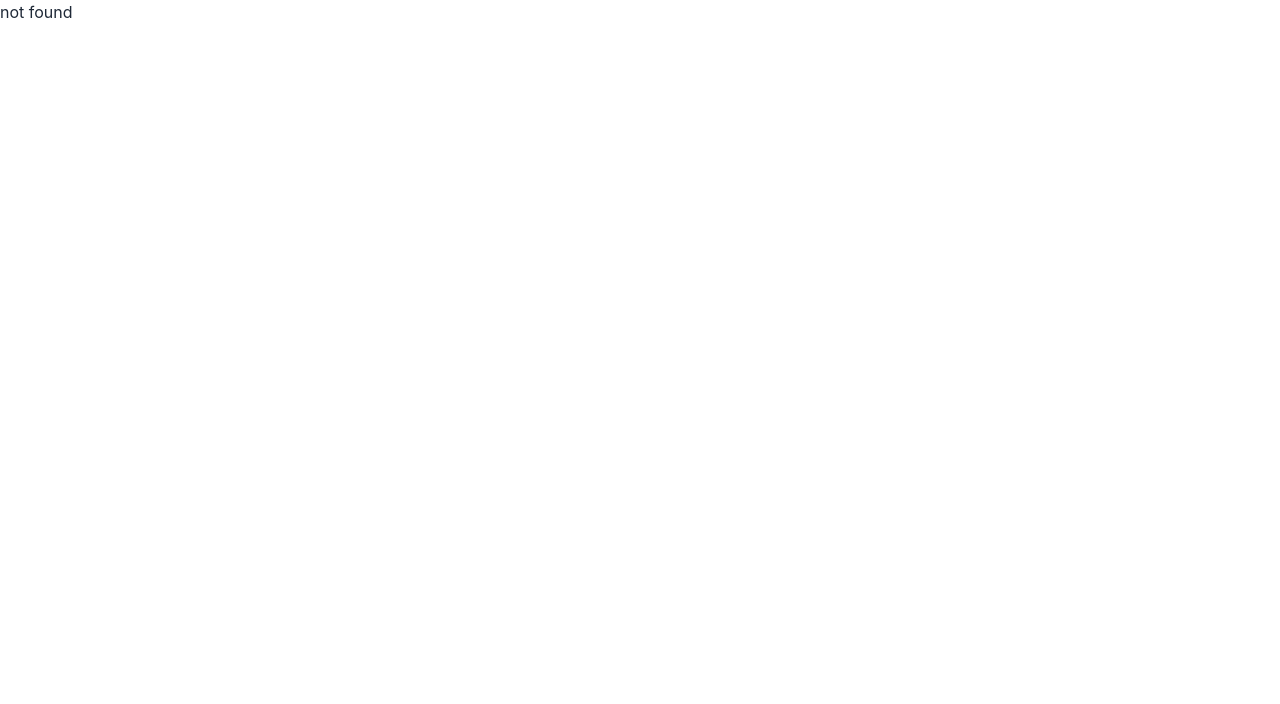
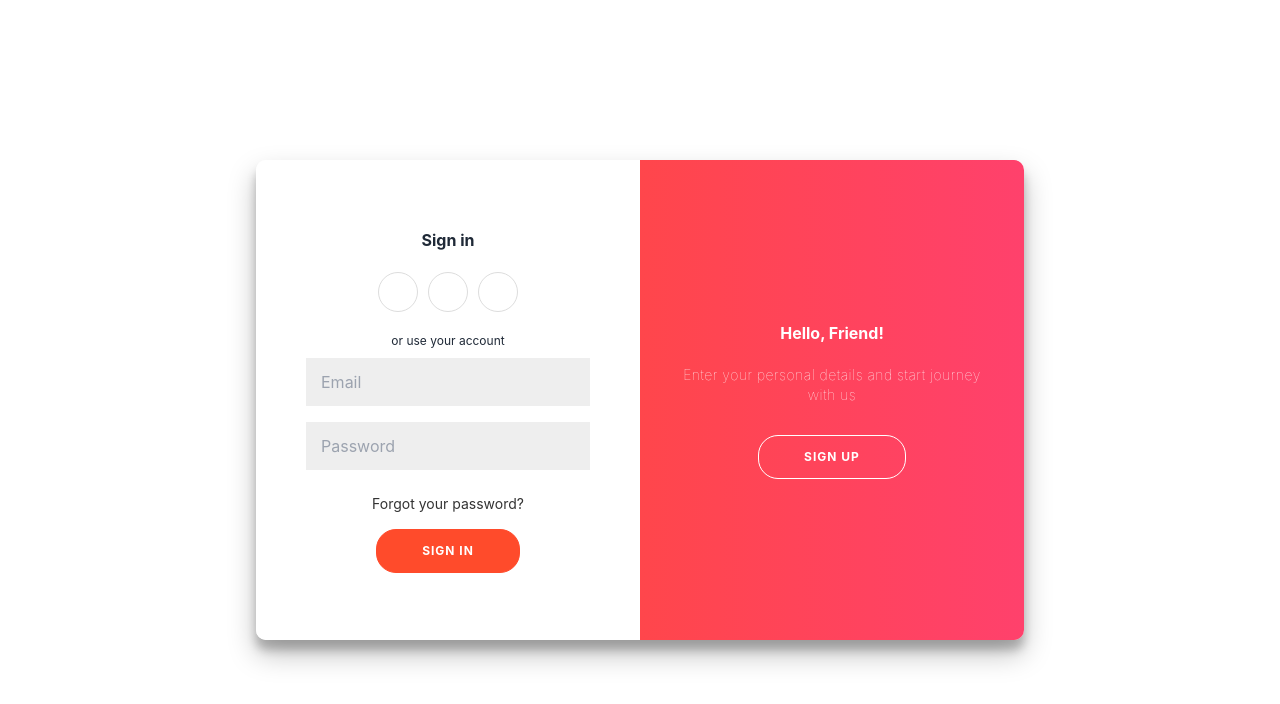
Before and after one commit to team-binarybrains/eventy-clientsite, a React (Create React App) app: page /authentication in a window 1280 px wide. Shown: the top 704 px of the page. Built offline with nearby package versions, Linux system fonts and the light colour scheme; a web font is replaced by a local one.

Commit message:
authentication form completed as demand

```diff
--- a/src/App.js
+++ b/src/App.js
@@ -1,3 +1,4 @@
+/* eslint-disable no-unused-vars */
 import logo from "./logo.svg";
 import "./App.css";
 
@@ -7,11 +8,13 @@
 import Home from "./Components/Home/Home";
 import NotFound from "./Components/Share/NOtFound/NotFound";
 import BackTopBtn from "./Components/BackToTop/BackTopBtn";
+import Form from "./Components/Authentication/Form";
 function App() {
   return (
     <div className="">
       <Routes>
         <Route path="/" element={<Home></Home>}></Route>
+        <Route path="/authentication" element={<Form></Form>}></Route>
         <Route path="*" element={<NotFound></NotFound>}></Route>
       </Routes>
       <BackTopBtn></BackTopBtn>
--- /dev/null
+++ b/src/Components/Authentication/Form.js
@@ -0,0 +1,63 @@
+import React, { useState } from 'react';
+import style from './form.module.css';
+
+const Form = () => {
+    const [activePanel,setActivePanel] = useState('right-panel-active');
+
+    return (
+        <div className='h-screen flex justify-center items-center'>
+            <div className={`${style.container} ${activePanel}`} id="container">
+                <div className={`${style.formContainer} ${style.signUpContainer}`}>
+                    <form className={style.form} action="#">
+                        <h1 className={style.h1}>Create Account</h1>
+                        <div className={`${style.socialContainer}`}>
+                            <a className={`${style.a} social`} href=" " ><i className="fab fa-facebook-f"></i></a>
+                            <a className={`${style.a} social`} href=" " ><i className="fab fa-google-plus-g"></i></a>
+                            <a className={`${style.a} social`} href=" " ><i className="fab fa-linkedin-in"></i></a>
+                        </div>
+                        <span className={style.span}>or use your email for registration</span>
+                        <input className={style.input} type="text" placeholder="Name" />
+                        <input className={style.input} type="email" placeholder="Email" />
+                        <input className={style.input} type="password" placeholder="Password" />
+                        <button className={style.button}>Sign Up</button>
+                    </form>
+                </div>
+                <div className={`${style.formContainer} ${style.signInContainer}`}>
+                    <form className={style.form} action="#">
+                        <h1 className={style.h1}>Sign in</h1>
+                        <div className={`${style.socialContainer}`}>
+                            <a className={`${style.a} social`} href=" " ><i className="fab fa-facebook-f"></i></a>
+                            <a className={`${style.a} social`} href=" " ><i className="fab fa-google-plus-g"></i></a>
+                            <a className={`${style.a} social`} href=" " ><i className="fab fa-linkedin-in"></i></a>
+                        </div>
+                        <span className={style.span}>or use your account</span>
+                        <input className={style.input} type="email" placeholder="Email" />
+                        <input className={style.input} type="password" placeholder="Password" />
+                        <a className={`${style.a}`} href=" ">Forgot your password?</a>
+                        <button className={style.button}>Sign In</button>
+                    </form>
+                </div>
+                <div className={`${style.overlayContainer}`}>
+                    <div className={`${style.overlay}`}>
+                        <div className={`${style.overlayPanel} ${style.overlayLeft}`}>
+                            <h1 className={style.h1}>Welcome Back!</h1>
+                            <p className={style.p}>To keep connected with us please login with your personal info</p>
+                            <button className={`${style.ghost} ${style.button}`} id="signIn" onClick={()=> {
+                                setActivePanel(" ");
+                            }}>Sign In</button>
+                        </div>
+                        <div className={`${style.overlayPanel} ${style.overlayRight}`}>
+                            <h1 className={style.h1}>Hello, Friend!</h1>
+                            <p className={style.p}>Enter your personal details and start journey with us</p>
+                            <button className={`${style.ghost} ${style.button}`} id="signUp" onClick={()=> {
+                                setActivePanel(style.rightPanelActive);
+                            }}>Sign Up</button>
+                        </div>
+                    </div>
+                </div>
+            </div>
+        </div>
+    );
+};
+
+export default Form;
--- /dev/null
+++ b/src/Components/Authentication/form.module.css
@@ -0,0 +1,216 @@
+
+@import url('https://fonts.googleapis.com/css?family=Montserrat:400,800');
+
+* {
+	box-sizing: border-box;
+}
+
+.h1 {
+	font-weight: bold;
+	margin: 0;
+}
+
+.h2 {
+	text-align: center;
+}
+
+.p {
+	font-size: 14px;
+	font-weight: 100;
+	line-height: 20px;
+	letter-spacing: 0.5px;
+	margin: 20px 0 30px;
+}
+
+.span {
+	font-size: 12px;
+}
+
+.a {
+	color: #333;
+	font-size: 14px;
+	text-decoration: none;
+	margin: 15px 0;
+}
+
+.button {
+	border-radius: 20px;
+	border: 1px solid #FF4B2B;
+	background-color: #FF4B2B;
+	color: #FFFFFF;
+	font-size: 12px;
+	font-weight: bold;
+	padding: 12px 45px;
+	letter-spacing: 1px;
+	text-transform: uppercase;
+	transition: transform 80ms ease-in;
+}
+
+.button:active {
+	transform: scale(0.95);
+}
+
+.button:focus {
+	outline: none;
+}
+
+.button.ghost {
+	background-color: transparent;
+	border-color: #FFFFFF;
+}
+
+.form {
+	background-color: #FFFFFF;
+	display: flex;
+	align-items: center;
+	justify-content: center;
+	flex-direction: column;
+	padding: 0 50px;
+	height: 100%;
+	text-align: center;
+}
+
+.input {
+	background-color: #eee;
+	border: none;
+	padding: 12px 15px;
+	margin: 8px 0;
+	width: 100%;
+}
+
+.container {
+	background-color: #fff;
+	border-radius: 10px;
+    box-shadow: 0 14px 28px rgba(0,0,0,0.25),
+			0 10px 10px rgba(0,0,0,0.22);
+	position: relative;
+	overflow: hidden;
+	width: 768px;
+	max-width: 100%;
+	min-height: 480px;
+}
+
+.formContainer {
+	position: absolute;
+	top: 0;
+	height: 100%;
+	transition: all 0.6s ease-in-out;
+}
+
+.signInContainer {
+	left: 0;
+	width: 50%;
+	z-index: 2;
+}
+
+.container.rightPanelActive .signInContainer {
+	transform: translateX(100%);
+}
+
+.signUpContainer {
+	left: 0;
+	width: 50%;
+	opacity: 0;
+	z-index: 1;
+}
+
+.container.rightPanelActive .signUpContainer {
+	transform: translateX(100%);
+	opacity: 1;
+	z-index: 5;
+	animation: show 0.6s;
+}
+
+@keyframes show {
+	0%, 49.99% {
+		opacity: 0;
+		z-index: 1;
+	}
+
+	50%, 100% {
+		opacity: 1;
+		z-index: 5;
+	}
+}
+
+.overlayContainer {
+	position: absolute;
+	top: 0;
+	left: 50%;
+	width: 50%;
+	height: 100%;
+	overflow: hidden;
+	transition: transform 0.6s ease-in-out;
+	z-index: 100;
+}
+
+.container.rightPanelActive .overlayContainer{
+	transform: translateX(-100%);
+}
+
+.overlay {
+	background: #FF416C;
+	background: -webkit-linear-gradient(to right, #FF4B2B, #FF416C);
+	background: linear-gradient(to right, #FF4B2B, #FF416C);
+	background-repeat: no-repeat;
+	background-size: cover;
+	background-position: 0 0;
+	color: #FFFFFF;
+	position: relative;
+	left: -100%;
+	height: 100%;
+	width: 200%;
+    transform: translateX(0);
+	transition: transform 0.6s ease-in-out;
+}
+
+.container.rightPanelActive .overlay {
+    transform: translateX(50%);
+}
+
+.overlayPanel {
+	position: absolute;
+	display: flex;
+	align-items: center;
+	justify-content: center;
+	flex-direction: column;
+	padding: 0 40px;
+	text-align: center;
+	top: 0;
+	height: 100%;
+	width: 50%;
+	transform: translateX(0);
+	transition: transform 0.6s ease-in-out;
+}
+
+.overlayLeft {
+	transform: translateX(-20%);
+}
+
+.container.rightPanelActive .overlayLeft {
+	transform: translateX(0);
+}
+
+.overlayRight {
+	right: 0;
+	transform: translateX(0);
+}
+
+.container.rightPanelActive .overlayRight {
+	transform: translateX(20%);
+}
+
+.socialContainer {
+	margin: 20px 0;
+}
+
+.socialContainer .a {
+	border: 1px solid #DDDDDD;
+	border-radius: 50%;
+	display: inline-flex;
+	justify-content: center;
+	align-items: center;
+	margin: 0 5px;
+	height: 40px;
+	width: 40px;
+}
```
